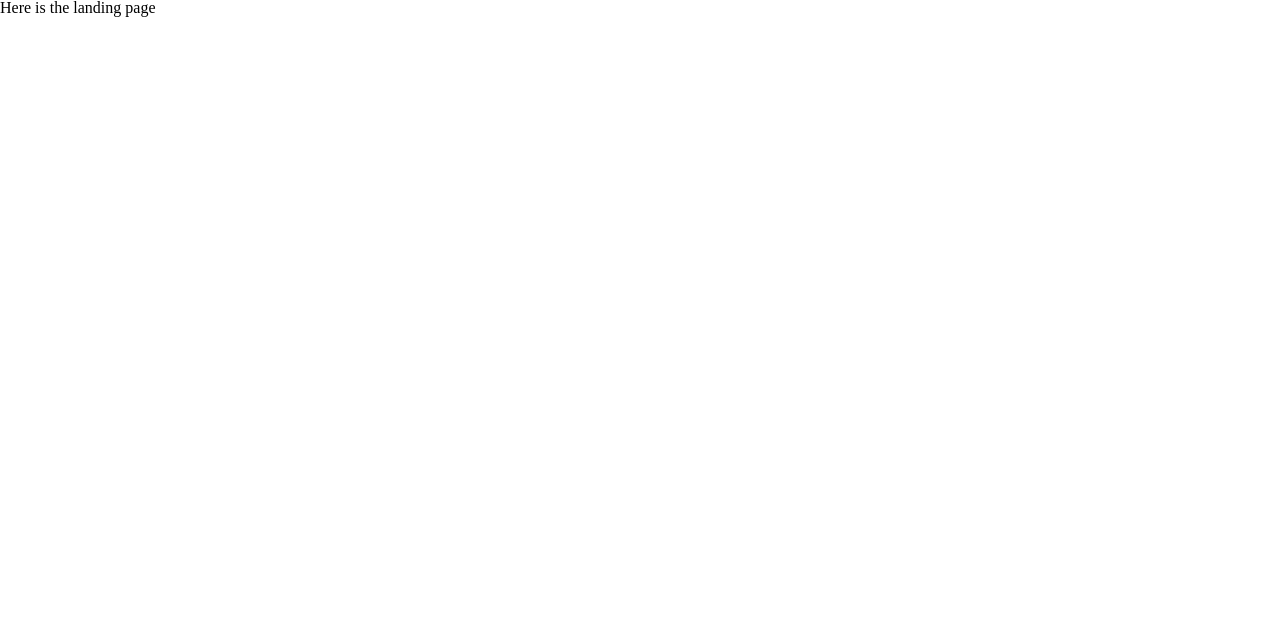
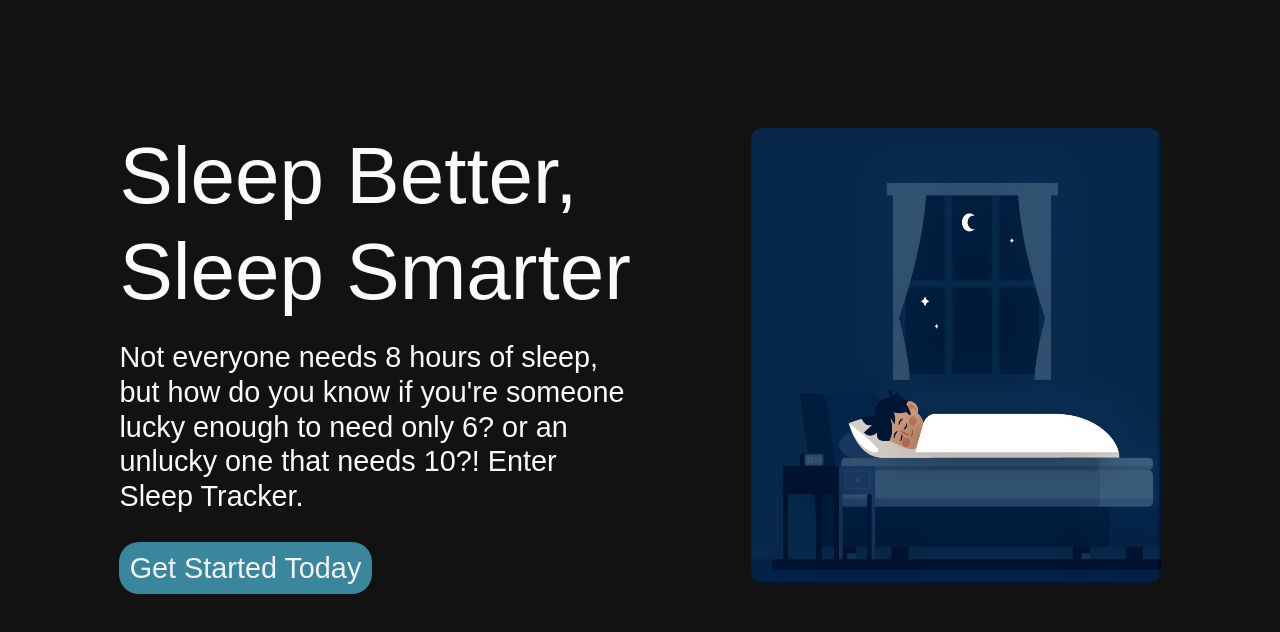
Before and after one commit to AustinGreer/ST-Frontend, a React (Create React App) app: page / in a window 1280 px wide. Shown: the top 632 px of the page. Built offline with nearby package versions, Linux system fonts and the light colour scheme.

Commit message:
landing is good enough for now.

```diff
--- a/src/App.js
+++ b/src/App.js
@@ -1,11 +1,14 @@
 import { Route, Switch } from 'react-router-dom';
 import Landing from './components/Landing';
+import Login from './components/Login';
+import './styles/app.scss';
 
 function App() {
   return (
     <div>
       <Switch>
-        <Route path="/" component={Landing} />
+        <Route path="/login" component={Login} />
+        <Route exact path="/" component={Landing} />
       </Switch>
     </div>
   );
--- a/src/components/Landing.js
+++ b/src/components/Landing.js
@@ -1,9 +1,17 @@
-import React from 'react'
+import React from 'react';
+import { Link } from 'react-router-dom';
 
 function Landing() {
     return (
-        <div>
-            Here is the landing page
+        <div className="landing-screen">
+            <div className="intro-wrapper">
+                <div className="intro-text">
+                    <h1>Sleep Better,<br /> Sleep Smarter</h1>
+                    <p>Not everyone needs 8 hours of sleep, but how do you know if you're someone lucky enough to need only 6? or an unlucky one that needs 10?! Enter Sleep Tracker.</p>
+                    <Link to="/login">Get Started Today</Link>
+                </div>
+                <img src="/assets/sleep_smart.png" alt="sleep-tracker-img" />
+            </div>
         </div>
     )
 }
--- /dev/null
+++ b/src/components/Login.js
@@ -0,0 +1,11 @@
+import React from 'react'
+
+function Login() {
+    return (
+        <div>
+            Login component
+        </div>
+    )
+}
+
+export default Login
--- a/src/index.css
+++ b/src/index.css
@@ -46,3 +46,7 @@ table {
 	border-collapse: collapse;
 	border-spacing: 0;
 }
+
+body {
+	font-family: sans-serif;
+}
--- /dev/null
+++ b/src/styles/app.scss
@@ -0,0 +1 @@
+@import './landing.scss'
--- /dev/null
+++ b/src/styles/landing.scss
@@ -0,0 +1,43 @@
+.landing-screen {
+    background-color: #121212;
+    color: #fafafa;
+    width: 100vw;
+    height: 100vh;
+}
+
+.intro-wrapper {
+    display: flex;
+    justify-content: space-evenly;
+    padding-top: 10%;
+
+    .intro-text {
+        width: 40%;
+
+        h1 {
+            font-size: 5rem;
+            line-height: 1.2;
+            margin-bottom: 4%;
+        }
+
+        p {
+            font-size: 1.8rem;
+            line-height: 1.2;
+            margin-bottom: 8%;
+        }
+
+        a {
+            text-decoration: none;
+            color: #F2F2F2;
+            font-size: 1.8rem;
+            background-color: #39869D;
+            border-radius: 20px;
+            padding: 2%;
+        }
+    }
+
+
+    img {
+        width: 32%;
+        border-radius: 12px;
+    }
+}
```
Also changed, not shown: public/assets/sleep_smart.png (added).
